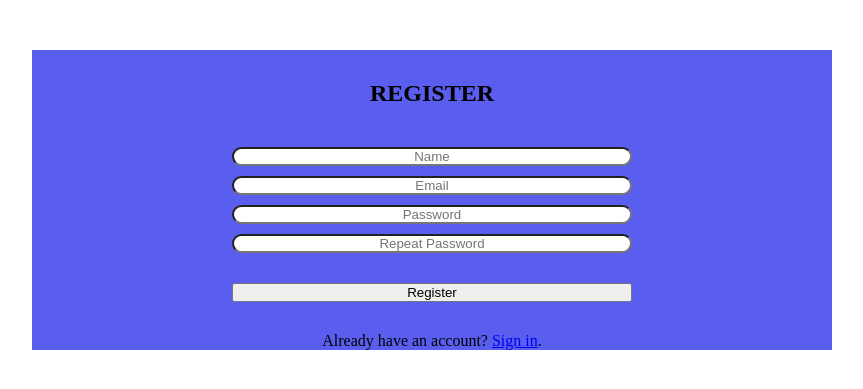
After one commit to immanwela/sched, a PHP site: page /register.php in a window 1280 px wide. The commit adds this page. Shown: the top 389 px of the page, without its empty margins (208-1071 px from the left). Run offline with PHP 8.4, Linux system fonts and the light colour scheme; some web fonts are replaced.

Commit message:
about and register
new update

```diff
--- a/schedsystem/css/bakery.css
+++ b/schedsystem/css/bakery.css
@@ -243,12 +243,13 @@
     width: 100%;
     max-width: 900px ;
 }
-.about{
-    background-color: antiquewhite;
+.contact, .about{
+    background-color: #595eef;
     margin: 70px;
     text-align: center;
+    color:#ffffff;
 }
-.about h1{
+.contact h1{
     margin-bottom: 20px;
     padding: 30px 0;
 }
@@ -260,12 +261,14 @@
     margin: 20px 230px;
     width: 30%;
 }
-.tact a{
+.tede{
     color: #000;
     text-decoration: none;
 }
+.about{padding: 60px;}
+.about h1{margin: 20px 0;}
 .forms{
-    background-color: antiquewhite;
+    background-color: #595eef;
     margin: 50px;
     padding: 0 200px;
 }
@@ -273,7 +276,10 @@
     display: grid;
     gap: 10px;
 }
-.form h1{text-align: center;}
+.form h1{
+    margin: 30px 0;
+    text-align: center;
+}
 .bar{
     border-radius: 25px;
     width: 100%;
@@ -287,8 +293,11 @@
 .container-btn{
     display: flex;
     gap: 10px;
+    padding: 30px 0;
 }
 .btn{width: 50%;}
+.rgtrbtn{width: 100%;}
+.signin{text-align: center;}
 @media screen and (max-width: 700px){
     .logo{
         font-size: 25px;
--- a/schedsystem/login.php
+++ b/schedsystem/login.php
@@ -6,14 +6,14 @@
                     <div class="form">
                         <h1>USER LOGIN</h1>
                         <input class="bar" type="text" placeholder="Username" required>
-                        <input class="bar" type="text" placeholder="Password" required>
+                        <input class="bar" type="password" placeholder="Password" required>
                     </div>
                     <div class="container">
                         <label><input type="checkbox" checked="checked">Remember me</label>
                         <span class="pword">Forgot <a href="#">password?</a></span>
                 </div>
                     <div class="container-btn">
-                            <button class="btn" type="button">REGISTER</button>
+                            <button class="btn" type="register"><a class="tede" href="register.php">REGISTER</a></button>
                             <button class="btn" type="submit">LOGIN</button>
 
                     </div>
--- /dev/null
+++ b/schedsystem/register.php
@@ -0,0 +1,22 @@
+<?php include('bakery_header.php') ?>
+<section>
+    <div class="wrapper">
+        <div class="forms">
+            <form action="#">
+                    <div class="form">
+                        <h1>REGISTER</h1>
+                        <input class="bar" type="text" placeholder="Name" name="email" id="email" required>
+                        <input class="bar" type="text" placeholder="Email" name="email" id="email" required>
+                        <input class="bar" type="password" placeholder="Password" required>
+                        <input class="bar" type="password" placeholder="Repeat Password" name="psw-repeat" id="psw-repeat" required>
+                    </div>
+                    <div class="container-btn">
+                         <button type="submit" class="rgtrbtn">Register</button>
+                    </div>
+                         <div class="signin">
+                            <p>Already have an account? <a href="login.php">Sign in</a>.</p>
+                        </div>
+                </form>
+            </div>
+    </div>
+</section>
```
Also changed, not shown: schedsystem/about.php (+5 -10 lines), schedsystem/contact.php (added, +17 -0 lines).
